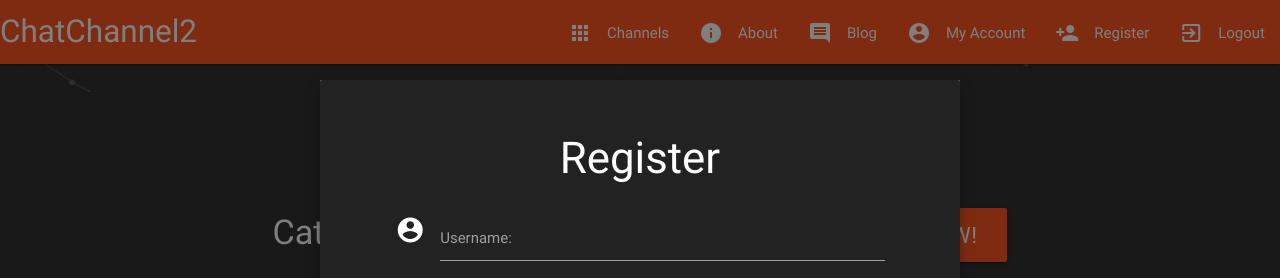
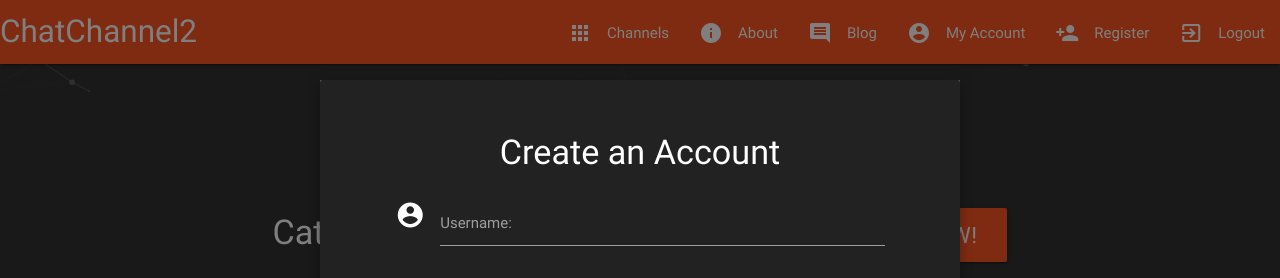
Before and after one commit to wgoode3/materialize-demo, a plain HTML site: page index.html in a window 1280 px wide. Both pictures are taken after a click on the link "START NOW!". Shown: the top 278 px of the page. Drawn offline with nearby package versions, Linux system fonts and the light colour scheme.

Commit message:
modal header styling

```diff
--- a/index.html
+++ b/index.html
@@ -139,7 +139,7 @@
 			<form>
 			<div class="modal-content">
 				<div class="row">
-					<h3 class="col s10 offset-s1 center-align">Register</h3>
+					<h4 class="col s10 offset-s1 center-align">Create an Account</h4>
 					<div class="col s10 offset-s1 input-field">
 						<i class="material-icons prefix form-icon">account_circle</i>
 						<label for="username">Username:</label>
```
